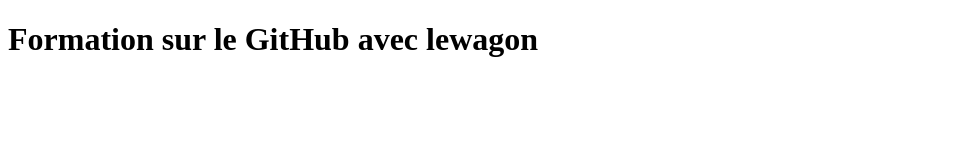
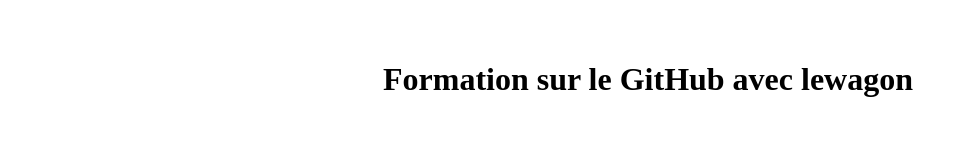
Before and after one commit to itouamgi/Test, a plain HTML site: page index.html in a window 1280 px wide. Shown: the whole page, without its empty margins (0-967 px from the left). Drawn offline with Linux system fonts and the light colour scheme.

Commit message:
je viens d'ajouter la classe p1 afin de center le texte

```diff
--- a/index.html
+++ b/index.html
@@ -5,9 +5,17 @@
     <meta name="viewport" content="width=device-width, initial-scale=1.0">
     <meta http-equiv="X-UA-Compatible" content="ie=edge">
     <title>Document</title>
+    <style type='text/css'>
+      .p1{
+          position: absolute;
+          top: 40px;
+          text-align: center;
+          width: 100%;
+      }
+    </style>
 </head>
 <body>
-    <div>
+    <div class='p1'>
         <h1>Formation sur le GitHub avec lewagon</h1>
     </div>
 </body>
```
